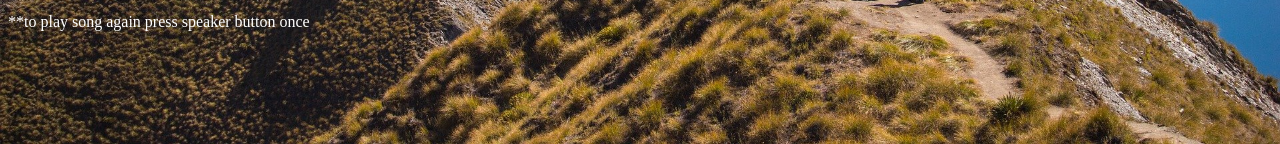
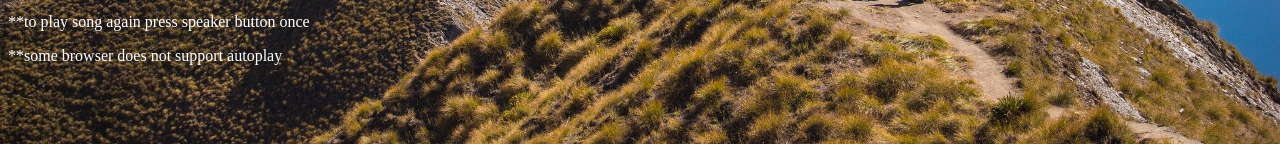
Before and after one commit to rajib3728/sudoku, a plain HTML site: page index.html in a window 1280 px wide. Shown: the part 656-800 px from the top of the page. Drawn offline with Linux system fonts and the light colour scheme.

Commit message:
Update index.html

```diff
--- a/index.html
+++ b/index.html
@@ -45,6 +45,7 @@
         <img src="youtube.png" width="37px" height="37px" style="margin-left:8px;margin-bottom: 10px ;" onclick="link5()">
         <p>** to stop autoplay music press speaker button twice</p>
         <p>**to play song again press speaker button once</p>
+        <p>**some browser does not support autoplay</p>
         </div>
     <script src="myscripts.js"></script>
 </body>
```
